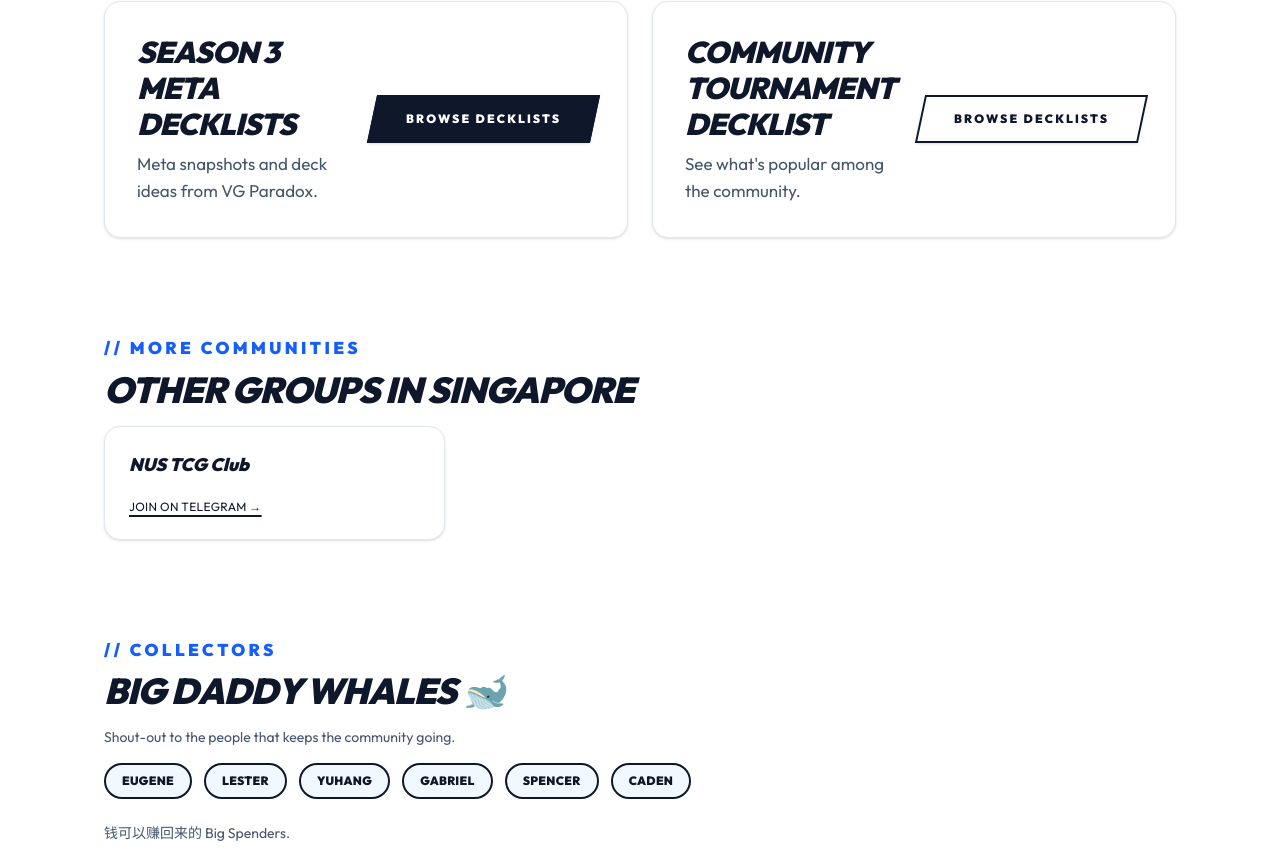
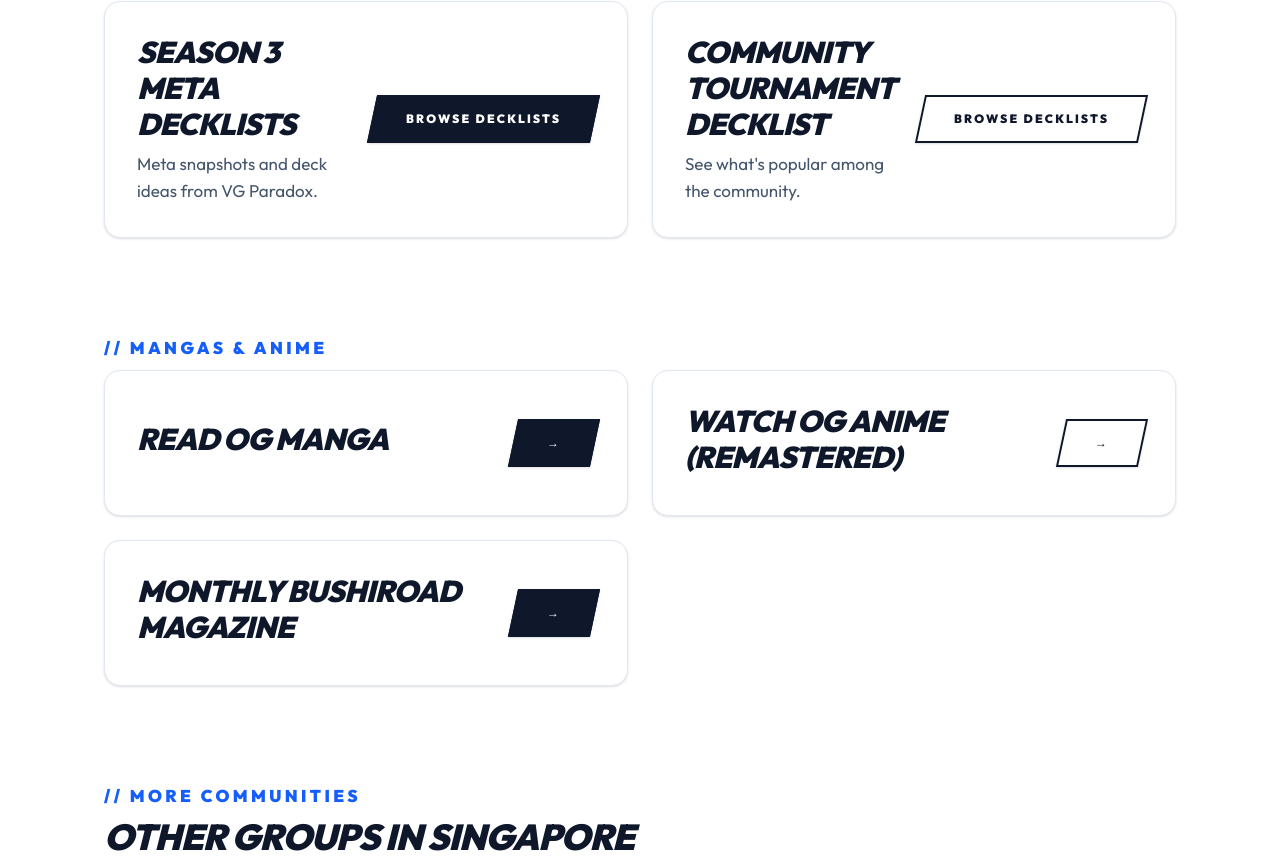
Before and after one commit to Caden0002/OGVanguard, a React (Vite) app: page / in a window 1280 px wide. Shown: the part 1939-2796 px from the top of the page. Built offline with nearby package versions, Linux system fonts and the light colour scheme.

Commit message:
add manga anime links and update hero logo animation

```diff
--- a/src/components/HeroSection.jsx
+++ b/src/components/HeroSection.jsx
@@ -12,14 +12,21 @@
         className="pointer-events-none absolute left-1/2 top-1/2 z-0 -translate-x-1/2 -translate-y-1/2"
         aria-hidden
       >
-        {/* Soft blue bloom in the center */}
-        <div className="absolute left-1/2 top-1/2 z-0 aspect-square w-[min(88vw,440px)] -translate-x-1/2 -translate-y-1/2 rounded-full bg-[radial-gradient(circle_at_center,rgb(191_219_254/0.85)_0%,rgb(147_197_253/0.5)_32%,rgb(96_165_250/0.22)_52%,transparent_72%)] blur-2xl md:w-[min(78vw,500px)]" />
-        <div className="absolute left-1/2 top-1/2 z-0 aspect-square w-[min(42vw,200px)] -translate-x-1/2 -translate-y-1/2 rounded-full bg-sky-200/70 blur-xl md:w-[min(36vw,220px)]" />
+        {/* Outer soft blue bloom — scales smoothly with viewport width */}
+
+        <div className="absolute left-1/2 top-1/2 z-0 aspect-square w-[clamp(320px,44vw,500px)] -translate-x-1/2 -translate-y-1/2 rounded-full bg-[radial-gradient(circle_at_center,rgb(191_219_254/0.85)_0%,rgb(147_197_253/0.5)_32%,rgb(96_165_250/0.22)_52%,transparent_72%)] blur-2xl" />
+
+        {/* Smaller center glow */}
+
+        <div className="absolute left-1/2 top-1/2 z-0 aspect-square w-[clamp(150px,20vw,220px)] -translate-x-1/2 -translate-y-1/2 rounded-full bg-sky-200/70 blur-xl" />
+
+        {/* Rotating Vanguard graphic — no breakpoint size jump */}
+
         <img
           src="/vg-circle.svg"
           alt=""
-          className="animate-vg-circle-spin relative z-[1] w-[min(82vw,420px)] object-contain brightness-[1.22] saturate-[0.82] hue-rotate-[-6deg] contrast-[1.02] drop-shadow-[0_0_36px_rgb(186_230_253/0.75)] md:w-[min(72vw,480px)]"
           decoding="async"
+          className="animate-vg-circle-spin relative z-[1] w-[clamp(280px,40vw,480px)] object-contain brightness-[1.22] saturate-[0.82] hue-rotate-[-6deg] contrast-[1.02] drop-shadow-[0_0_36px_rgb(186_230_253/0.75)]"
         />
       </div>
 
--- /dev/null
+++ b/src/components/MangaSection.jsx
@@ -0,0 +1,58 @@
+import {
+  COMMUNITY_DECKLIST,
+  MANGA,
+  ANIME,
+  MONTHLY_BUSHIROAD,
+} from "../content.js";
+import { SectionLabel } from "./SectionLabel.jsx";
+import { SkewCta } from "./SkewCta.jsx";
+
+function InfoCard({ headingId, title, href, cta, variant }) {
+  return (
+    <div className="flex flex-col gap-6 rounded-2xl border border-slate-200 bg-white p-6 shadow-sm md:flex-row md:items-center md:justify-between md:p-8">
+      <div className="min-w-0 flex-1">
+        <h2
+          id={headingId}
+          className="mb-2 font-black uppercase italic tracking-tight text-slate-900 max-md:text-2xl md:text-3xl"
+        >
+          {title}
+        </h2>
+      </div>
+      <SkewCta href={href} external={true} variant={variant}>
+        {cta}
+      </SkewCta>
+    </div>
+  );
+}
+
+export function MangaSection() {
+  return (
+    <section id="meta" aria-labelledby="meta-heading">
+      <SectionLabel>Mangas & Anime</SectionLabel>
+      <div className="grid grid-cols-1 gap-6 lg:grid-cols-2">
+        <InfoCard
+          headingId="meta-heading"
+          title={MANGA.title}
+          href={MANGA.href}
+          cta="→"
+          variant="primary"
+        />
+        <InfoCard
+          headingId="community-decklist-heading"
+          title={ANIME.title}
+          href={ANIME.href}
+          cta="→"
+          variant="secondary"
+        />
+        <InfoCard
+          headingId="community-decklist-heading"
+          title={MONTHLY_BUSHIROAD.title}
+          body={MONTHLY_BUSHIROAD.body}
+          href={MONTHLY_BUSHIROAD.href}
+          cta="→"
+          variant="primary"
+        />
+      </div>
+    </section>
+  );
+}
--- a/src/content.js
+++ b/src/content.js
@@ -1,3 +1,5 @@
+import { href } from "react-router-dom"
+
 export const TOURNAMENT = {
     title: 'OG Classic Format Singapore',
     subtitle:
@@ -109,6 +111,21 @@
     href: 'https://www.ogcfvsingapore.com/decklist',
 }
 
+export const MANGA = {
+    title: 'Read OG Manga',
+    href: 'https://comix.to/browse?q=%E3%82%AB%E3%83%BC%E3%83%89%E3%83%95%E3%82%A1%E3%82%A4%E3%83%88!!%20%E3%83%B4%E3%82%A1%E3%83%B3%E3%82%AC%E3%83%BC%E3%83%89&sort=relevance%3Adesc',
+}
+
+export const ANIME = {
+    title: 'Watch OG Anime (Remastered)',
+    href: 'https://www.youtube.com/playlist?list=PLZaz0lCoygoyExP1v8HLYXFg95wI30_PY',
+}
+
+export const MONTHLY_BUSHIROAD = {
+    title: 'Monthly Bushiroad Magazine',
+    href: 'https://gekkan-bushi.com/cover-library/#2013',
+}
+
 export const LEADERS = ['Eugene', 'Lester', 'Yuhang', 'Gabriel', 'Spencer', 'Caden']
 
 export const SPENDERS = ['Ben', 'Lucas', 'Evan']
--- a/src/pages/HomePage.jsx
+++ b/src/pages/HomePage.jsx
@@ -8,6 +8,7 @@
 import { SiteHeader } from "../components/SiteHeader.jsx";
 import { StatsBar } from "../components/StatsBar.jsx";
 import { WhalesSection } from "../components/WhalesSection.jsx";
+import { MangaSection } from "../components/MangaSection.jsx";
 
 export default function HomePage() {
   return (
@@ -20,6 +21,7 @@
         <CreatorsSection />
         <BuySection />
         <MetaSection />
+        <MangaSection />
         <OtherOgGroupsSection />
 
         <WhalesSection />
```
